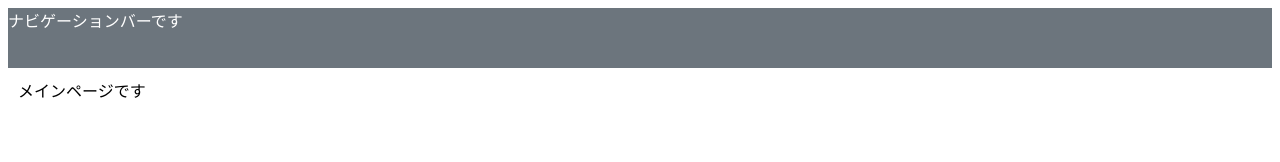
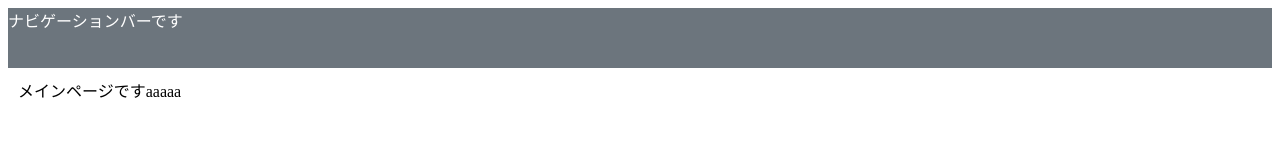
Before and after one commit to 91kt0521/vue-notion, a Vue app: page / in a window 1280 px wide. Shown: the top 162 px of the page. Built offline with nearby package versions, Linux system fonts and the light colour scheme.

Commit message:
update:変更(pushできるか確認)

```diff
--- a/src/components/MainPage.vue
+++ b/src/components/MainPage.vue
@@ -1,6 +1,6 @@
 <template>
   <div class="main-page">
-    メインページです
+    メインページですaaaaa
   </div>
 </template>
 
```
